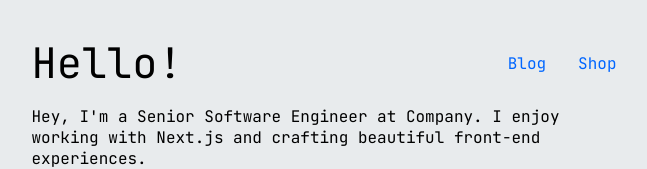
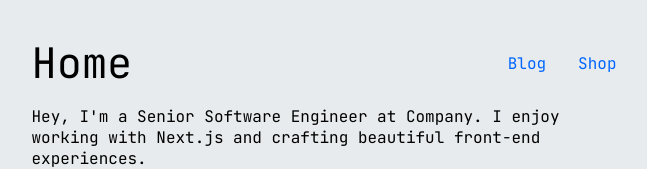
Before and after one commit to mikkmartin/df-demo, a Next.js app: page / in a window 1280 px wide. Shown: the top 169 px of the page, without its empty margins (316-963 px from the left). Built offline with nearby package versions, Linux system fonts and the light colour scheme.

Commit message:
Update Layout.tsx

```diff
--- a/components/Layout.tsx
+++ b/components/Layout.tsx
@@ -5,7 +5,9 @@ export const Layout = ({ children, ...props }) => {
   return (
     <Container size={{ '@initial': '1', '@bp1': '2' }} {...props}>
       <Header>
-        <Headline>Hello!</Headline>
+        <Link href="/">
+          <Headline>Home</Headline>
+        </Link>
         <div>
           <Link href="/blog/post">
             <a>Blog</a>
```
